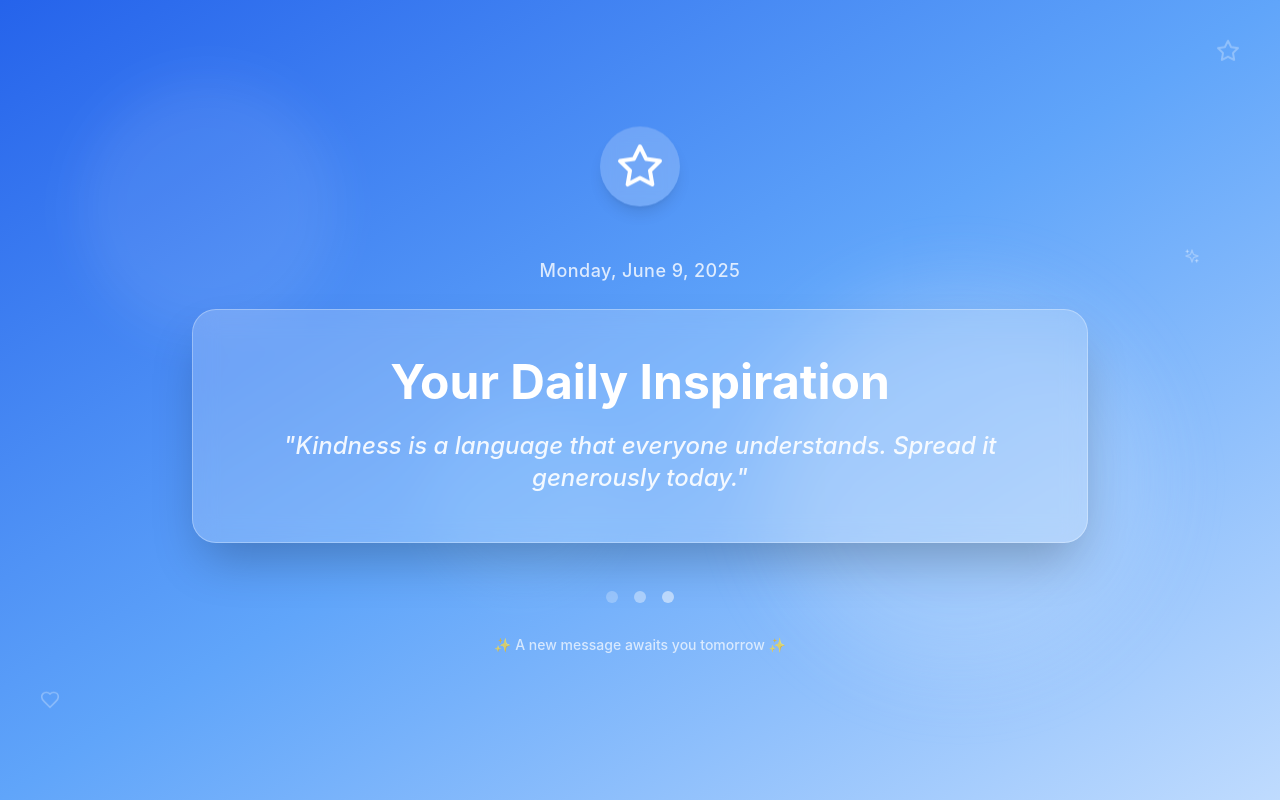
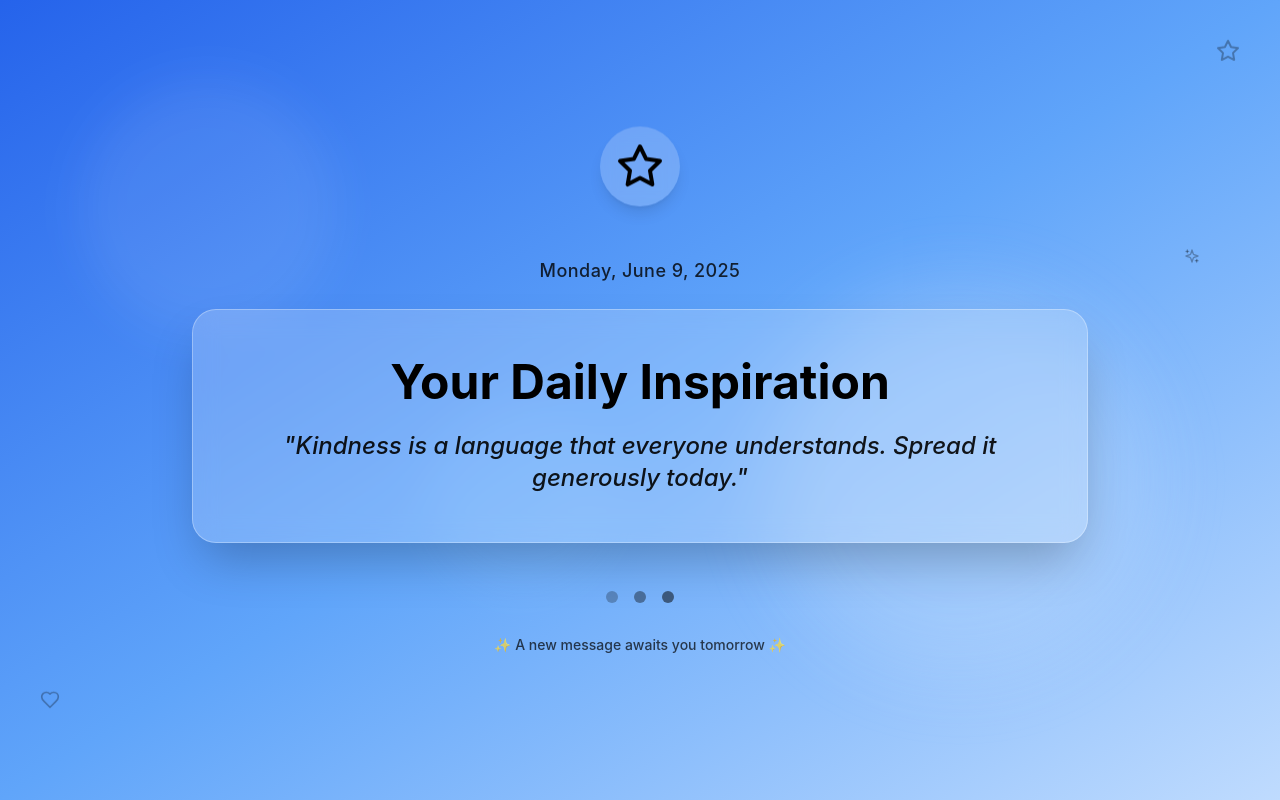
Before and after one commit to anennya/positive-messages, a React (Vite) app: page / in a window 1280 px wide. Built offline with nearby package versions, Linux system fonts and the light colour scheme.

Commit message:
Change text color to black

```diff
--- a/src/App.tsx
+++ b/src/App.tsx
@@ -80,23 +80,23 @@ function App() {
           {/* Icon */}
           <div className="mb-8 flex justify-center">
             <div className="p-4 bg-white/20 backdrop-blur-sm rounded-full shadow-lg animate-bounce" style={{ animationDuration: '3s' }}>
-              <IconComponent className="w-12 h-12 text-white" />
+              <IconComponent className="w-12 h-12 text-black" />
             </div>
           </div>
 
           {/* Date */}
           <div className="mb-6">
-            <p className="text-white/80 text-lg font-medium tracking-wide">
+            <p className="text-black/80 text-lg font-medium tracking-wide">
               {currentDate}
             </p>
           </div>
 
           {/* Main message */}
           <div className="bg-white/20 backdrop-blur-md rounded-3xl p-8 md:p-12 shadow-2xl border border-white/30 hover:bg-white/25 transition-all duration-300 hover:scale-105 hover:shadow-3xl">
-            <h1 className="text-3xl md:text-5xl font-bold text-white mb-6 leading-tight">
+            <h1 className="text-3xl md:text-5xl font-bold text-black mb-6 leading-tight">
               Your Daily Inspiration
             </h1>
-            <blockquote className="text-xl md:text-2xl text-white/90 leading-relaxed font-medium italic">
+            <blockquote className="text-xl md:text-2xl text-black/90 leading-relaxed font-medium italic">
               "{currentMessage}"
             </blockquote>
           </div>
@@ -106,7 +106,7 @@ function App() {
             {[1, 2, 3].map((i) => (
               <div
                 key={i}
-                className="w-3 h-3 bg-white/50 rounded-full animate-pulse"
+                className="w-3 h-3 bg-black/50 rounded-full animate-pulse"
                 style={{ animationDelay: `${i * 0.5}s` }}
               ></div>
             ))}
@@ -114,7 +114,7 @@ function App() {
 
           {/* Inspirational footer */}
           <div className="mt-8">
-            <p className="text-white/70 text-sm font-medium">
+            <p className="text-black/70 text-sm font-medium">
               ✨ A new message awaits you tomorrow ✨
             </p>
           </div>
@@ -123,13 +123,13 @@ function App() {
 
       {/* Floating elements */}
       <div className="absolute top-10 right-10 animate-float">
-        <Star className="w-6 h-6 text-white/30" />
+        <Star className="w-6 h-6 text-black/30" />
       </div>
       <div className="absolute bottom-20 left-10 animate-float" style={{ animationDelay: '1s' }}>
-        <Heart className="w-5 h-5 text-white/30" />
+        <Heart className="w-5 h-5 text-black/30" />
       </div>
       <div className="absolute top-1/3 right-20 animate-float" style={{ animationDelay: '2s' }}>
-        <Sparkles className="w-4 h-4 text-white/30" />
+        <Sparkles className="w-4 h-4 text-black/30" />
       </div>
     </div>
   );
```
